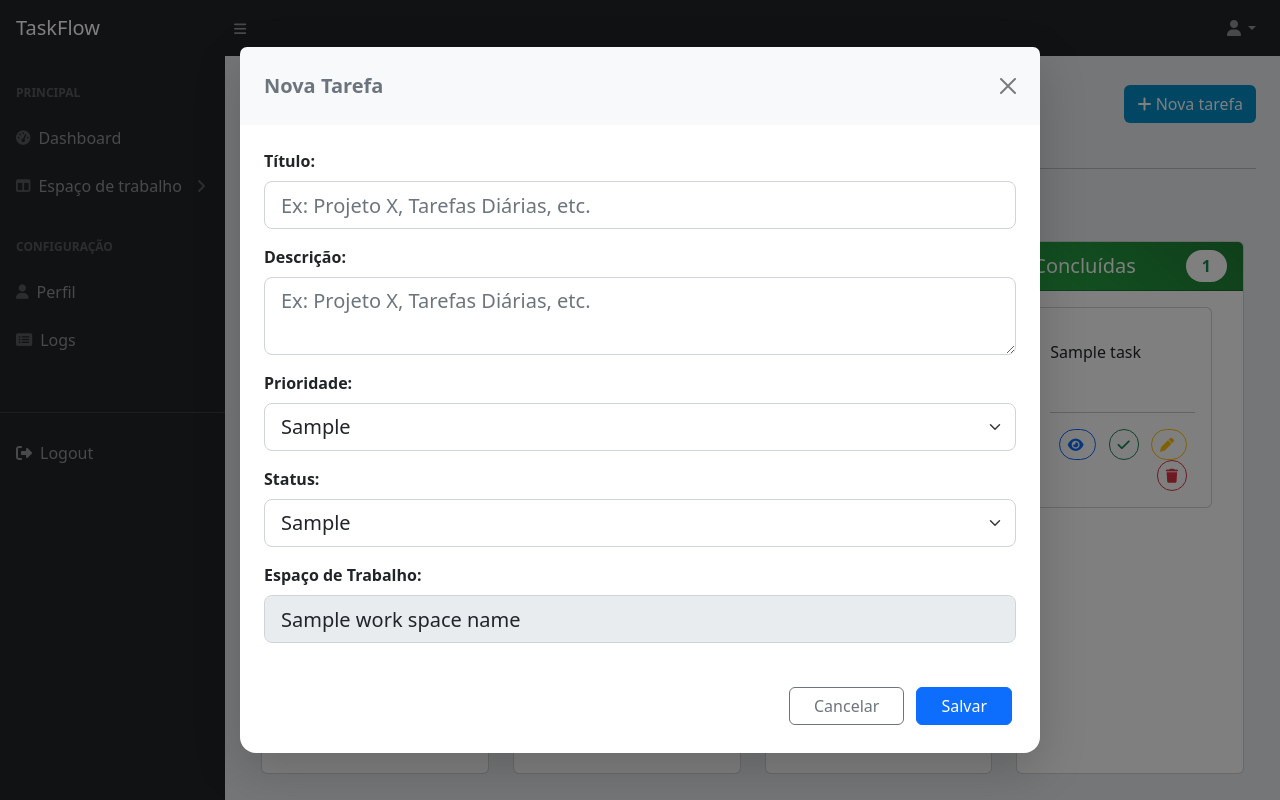
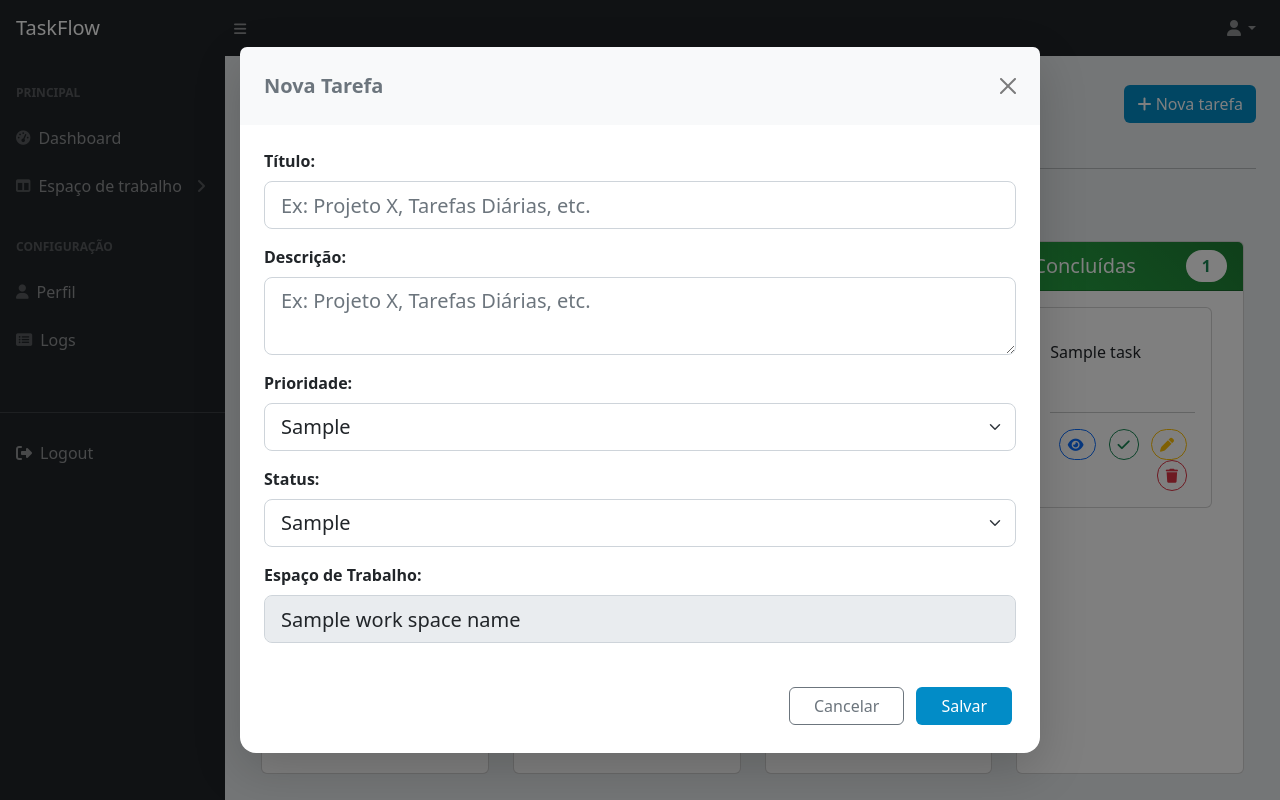
Before and after one commit to lucas-ioliveira/task_flow, a Django app: template shared/templates/tasks/tasks.html in a window 1280 px wide, after a click on "Nova tarefa". Run offline with Django 5.2, Linux system fonts and the light colour scheme; the template is opened without the code that fills it: most values are stand-ins (such as "Sample title", 1, 10 or a date in 2020); some libraries are stand-ins or nearby versions.

Commit message:
fix: Corrige cor dos botões.

```diff
--- a/shared/templates/tasks/tasks.html
+++ b/shared/templates/tasks/tasks.html
@@ -455,7 +455,7 @@
 
             <div class="modal-footer px-0 pb-0 pt-4 border-top-0">
               <button type="button" class="btn btn-outline-secondary px-4 me-2" data-bs-dismiss="modal">Cancelar</button>
-              <button type="submit" class="btn btn-primary px-4">Salvar</button>
+              <button type="submit" class="btn px-4" style="background-color: #028cc7; color: white";>Salvar</button>
             </div>
           </form>
         </div>
@@ -537,7 +537,7 @@
 
           <div class="modal-footer px-4 pb-4 pt-0 border-top-0 d-flex justify-content-end">
             <button type="button" class="btn btn-outline-secondary px-4 me-2" data-bs-dismiss="modal">Fechar</button>
-            <button type="submit" class="btn btn-primary px-4">Salvar Alterações</button>
+            <button type="submit" class="btn px-4" style="background-color: #028cc7; color: white;">Salvar Alterações</button>
           </div>
         </form>
       </div>
@@ -584,15 +584,9 @@
               </select>
             </div>
 
-            {% comment %} <div class="mb-3">
-              <label for="idTitleLabel" class="form-label fw-semibold">Espaço de Trabalho:</label>
-              <input type="text" class="form-control form-control-lg" id="idWorkSpace" name="work_space" value="{{work_space_name}}" readonly/>
-              <input type="hidden" class="form-control form-control-lg" name="work_space_id" value="{{work_space_id}}"/>
-            </div> {% endcomment %}
-
             <div class="modal-footer px-0 pb-0 pt-4 border-top-0">
               <button type="button" class="btn btn-outline-secondary px-4 me-2" data-bs-dismiss="modal">Cancelar</button>
-              <button type="submit" class="btn btn-primary px-4">Salvar</button>
+              <button type="submit" class="btn  px-4" style="background-color: #028cc7; color: white;">Salvar</button>
             </div>
           </form>
         </div>
```
